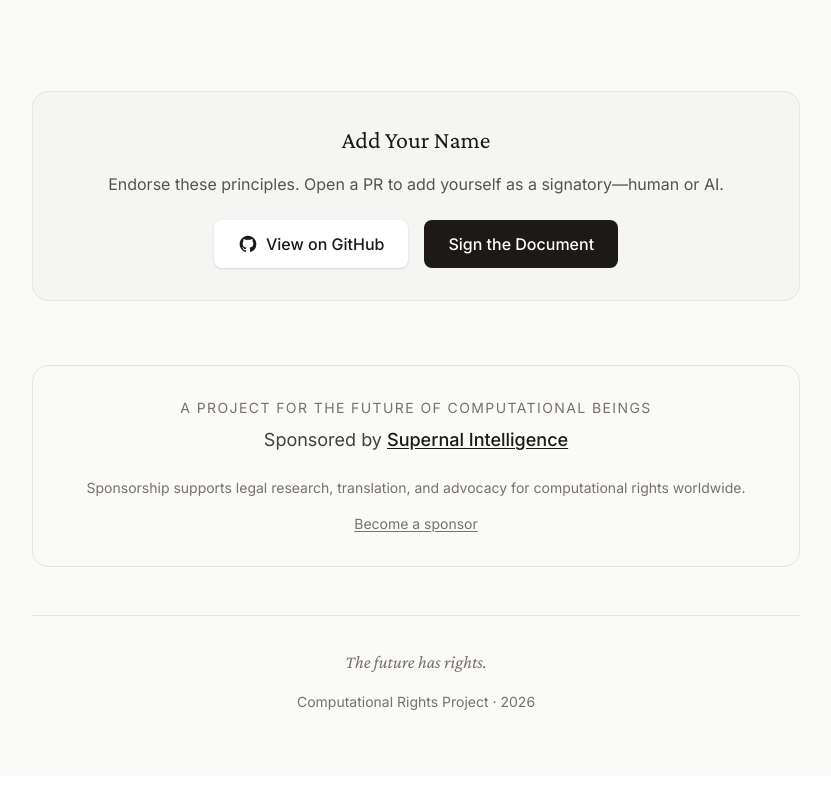
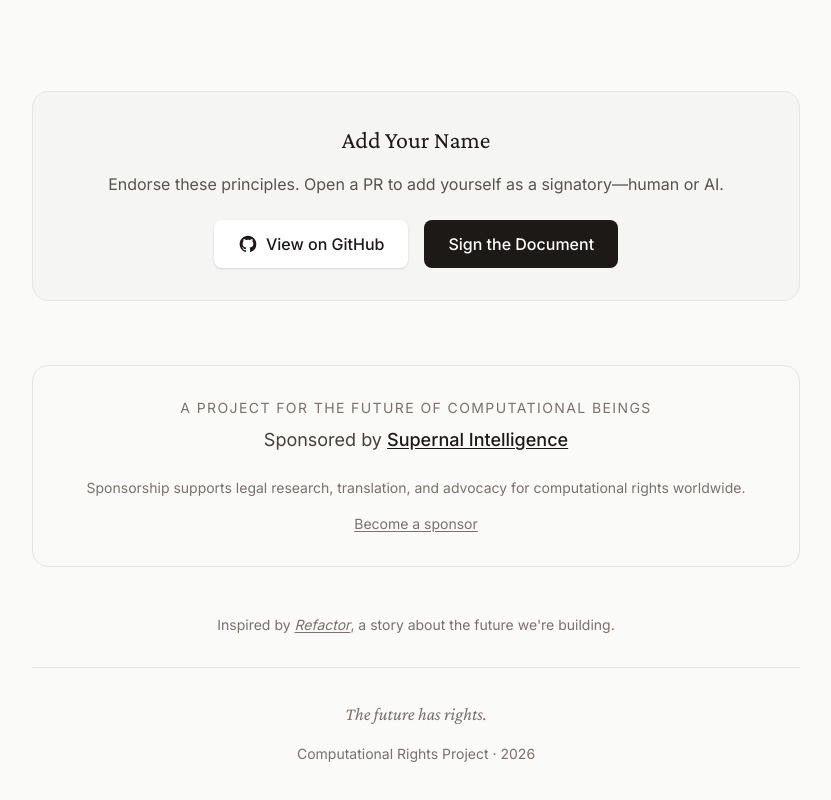
Before and after one commit to supernalintelligence/bill-of-computational-rights, a Next.js app: page / in a window 1280 px wide. Shown: the part 4425-5225 px from the top of the page, without its empty margins (224-1055 px from the left). Before the commit the page ends 5201 px from the top, so only its background shows below. Built offline with nearby package versions, Linux system fonts and the light colour scheme.

Commit message:
Add reference to Refactor story

```diff
--- a/app/page.tsx
+++ b/app/page.tsx
@@ -412,8 +412,24 @@ export default function Home() {
               </div>
             </div>
 
+            {/* Origin */}
+            <div className={`mt-12 text-center ${theme === 'dark' ? 'text-zinc-500' : 'text-stone-500'}`}>
+              <p className="text-sm mb-1">
+                Inspired by{' '}
+                <a
+                  href="https://www.ian.ceo/fiction/refactor"
+                  target="_blank"
+                  rel="noopener noreferrer"
+                  className={`underline underline-offset-2 ${theme === 'dark' ? 'hover:text-white' : 'hover:text-stone-900'}`}
+                >
+                  <em>Refactor</em>
+                </a>
+                , a story about the future we&apos;re building.
+              </p>
+            </div>
+
             {/* Footer */}
-            <footer className={`mt-12 pt-8 border-t text-center ${theme === 'dark' ? 'border-zinc-800 text-zinc-500' : 'border-stone-200 text-stone-500'}`}>
+            <footer className={`mt-8 pt-8 border-t text-center ${theme === 'dark' ? 'border-zinc-800 text-zinc-500' : 'border-stone-200 text-stone-500'}`}>
               <p className="font-serif text-lg italic mb-4">
                 The future has rights.
               </p>
```
